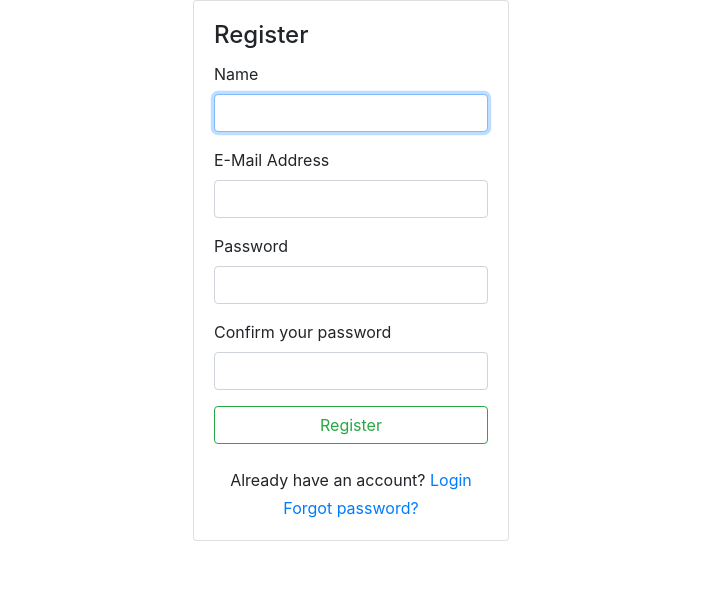
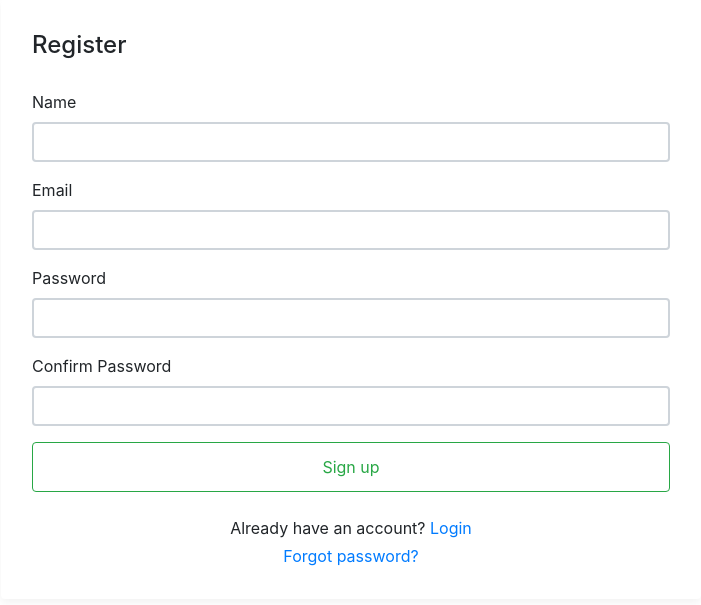
Before and after one commit to Iaroslavv/WebStore, a Flask app: page /signup in a window 1280 px wide. Shown: the part 56-661 px from the top of the page, without its empty margins (289-990 px from the left). Run offline with Flask 2, Linux system fonts and the light colour scheme; some libraries are stand-ins or nearby versions.

Commit message:
save draft

```diff
--- a/app/__init__.py
+++ b/app/__init__.py
@@ -1,11 +1,17 @@
 from flask import Flask
 from flask_sqlalchemy import SQLAlchemy
 from flask_migrate import Migrate
+from flask_login import LoginManager
+from flask_bcrypt import Bcrypt
 
 app = Flask(__name__, instance_relative_config=True)
 app.config.from_object("config.config")
 db = SQLAlchemy(app)
 db.init_app(app)
+bcrypt = Bcrypt(app)
+login_manager = LoginManager(app)
+login_manager.login_view = "users.login"
+login_manager.login_message_category = "info"
 migrate = Migrate(app, db)
 
 from app.users import routes
--- a/app/models.py
+++ b/app/models.py
@@ -1,7 +1,11 @@
 from flask_sqlalchemy import Model
-from app import db
+from app import db, login_manager
 from flask_login import UserMixin
 
+
+@login_manager.user_loader
+def load_user(user_id):
+    return User.query.get(int(user_id))
 
 class User(db.Model, UserMixin):
     id = db.Column(db.Integer, primary_key=True)
--- a/app/static/main.css
+++ b/app/static/main.css
@@ -1,3 +1,72 @@
 html, body {
     width: 100%;
 }
+
+body.my-login-page {
+	background-color: #b2b3b4;
+	font-size: 14px;
+}
+
+.my-login-page .brand {
+	width: 90px;
+	height: 90px;
+	overflow: hidden;
+	border-radius: 50%;
+	margin: 40px auto;
+	box-shadow: 0 4px 8px rgba(0,0,0,.05);
+	position: relative;
+	z-index: 1;
+}
+
+
+.my-login-page .card-wrapper {
+	width: 700px;
+}
+
+.my-login-page .card {
+	border-color: transparent;
+	box-shadow: 0 4px 8px rgba(0,0,0,.05);
+}
+
+.my-login-page .card.fat {
+	padding: 10px;
+}
+
+.my-login-page .card .card-title {
+	margin-bottom: 30px;
+}
+
+.my-login-page .form-control {
+	border-width: 2.3px;
+}
+
+.my-login-page .form-group label {
+	width: 100%;
+}
+
+.my-login-page .btn.btn-block {
+	padding: 12px 10px;
+}
+
+.my-login-page .footer {
+	margin: 40px 0;
+	color: #888;
+	text-align: center;
+}
+
+@media screen and (max-width: 425px) {
+	.my-login-page .card-wrapper {
+		width: 90%;
+		margin: 0 auto;
+	}
+}
+
+@media screen and (max-width: 320px) {
+	.my-login-page .card.fat {
+		padding: 0;
+	}
+
+	.my-login-page .card.fat .card-body {
+		padding: 15px;
+	}
+}
--- a/app/templates/signup.html
+++ b/app/templates/signup.html
@@ -8,46 +8,75 @@
                 <div class="card fat">
                     <div class="card-body">
                         <h4 class="card-title">Register</h4>
-                        <form method="POST" class="my-login-validation" novalidate="">
+                        <form method="POST">
                             <div class="form-group">
-                                <label for="name">Name</label>
-                                <input id="name" type="text" class="form-control" name="name" required autofocus>
+                                {{ form.name.label(class="form-control-label") }}
+
+                                {% if form.name.errors %}
+                                {{ form.name(class="form-control form-control") }}
                                 <div class="invalid-feedback">
-                                    What's your name?
+                                    {% for error in form.name.errors %}
+                                    <span>{{ error }}</span>
+                                    {% endfor %}
                                 </div>
+                                {% else %}
+                                    {{ form.name(class="form-control form-control") }}
+                                {% endif %}
+
                             </div>
 
                             <div class="form-group">
-                                <label for="email">E-Mail Address</label>
-                                <input id="email" type="email" class="form-control" name="email" required>
+                                {{ form.email.label(class="form-control-label") }}
+
+                                {% if form.email.errors %}
+                                {{ form.email(class="form-control form-control") }}
                                 <div class="invalid-feedback">
-                                    Your email is invalid
+                                    {% for error in form.email.errors %}
+                                    <span>{{ error }}</span>
+                                    {% endfor %}
                                 </div>
+                                {% else %}
+                                    {{ form.email(class="form-control form-control") }}
+                                {% endif %}
+
                             </div>
 
                             <div class="form-group">
-                                <label for="password">Password</label>
-                                <input id="password" type="password" class="form-control" name="password" required data-eye>
+                                {{ form.password.label(class="form-control-label") }}
+
+                                {% if form.password.errors %}
+                                {{ form.password(class="form-control form-control") }}
                                 <div class="invalid-feedback">
-                                    Password is required
+                                    {% for error in form.password.errors %}
+                                    <span>{{ error }}</span>
+                                    {% endfor %}
                                 </div>
+                                {% else %}
+                                    {{ form.password(class="form-control form-control") }}
+                                {% endif %}
+
                             </div>
 
                             <div class="form-group">
-                                <label for="password">Confirm your password</label>
-                                <input id="password" type="password" class="form-control" name="password" required data-eye>
+                                {{ form.confirm_password.label(class="form-control-label") }}
+
+                                {% if form.confirm_password.errors %}
+                                {{ form.confirm_password(class="form-control form-control") }}
                                 <div class="invalid-feedback">
-                                    Password is required
+                                    {% for error in form.confirm_password.errors %}
+                                    <span>{{ error }}</span>
+                                    {% endfor %}
                                 </div>
+                                {% else %}
+                                    {{ form.confirm_password(class="form-control form-control") }}
+                                {% endif %}
                             </div>
 
                             <div class="form-group m-0">
-                                <button type="submit" class="btn btn-outline-success btn-block">
-                                    Register
-                                </button>
+                                {{ form.submit(class="btn btn-outline-success btn-block") }}
                             </div>
                             <div class="mt-4 text-center">
-                                Already have an account? <a href="#">Login</a>
+                                Already have an account? <a href="{{ url_for('users.login') }}">Login</a>
                             </div>
                             <div class="mt-1 text-center">
                                 <a href="#">Forgot password?</a>
--- a/app/users/forms.py
+++ b/app/users/forms.py
@@ -0,0 +1,32 @@
+from flask_wtf import FlaskForm
+from wtforms import StringField, PasswordField, BooleanField, SubmitField
+from wtforms.fields.html5 import EmailField
+from wtforms.validators import DataRequired, Length, EqualTo, ValidationError
+from app.models import User
+
+class SignUpForm(FlaskForm):
+    name = StringField("Name", validators=[DataRequired(),
+                                           Length(min=2, max=20)])
+    email = EmailField("Email", validators=[DataRequired()])
+    password = PasswordField("Password", validators=[DataRequired()])
+    confirm_password = PasswordField("Confirm Password",
+                                     validators=[DataRequired(),
+                                                 EqualTo("password")])
+    submit = SubmitField("Sign up")
+
+    def validate_name(self, name):
+        user = User.query.filter_by(name=name.data).first()
+        if user:
+            raise ValidationError("The user with this name already exists!")
+
+    def validate_email(self, email):
+        email = User.query.filter_by(email=email.data).first()
+        if email:
+            raise ValidationError("The user with this email already exists!")
+
+
+class LoginForm(FlaskForm):
+    email = EmailField("Email", validators=[DataRequired()])
+    password = PasswordField("Password", validators=[DataRequired()])
+    remember = BooleanField("Remember me")
+    submit = SubmitField("Log in")
--- a/app/users/routes.py
+++ b/app/users/routes.py
@@ -1,6 +1,11 @@
-from flask import Blueprint, render_template
+from flask import Blueprint, render_template, url_for, redirect
+from app import db, bcrypt, login_manager
+from app.models import User
+from flask_login import current_user, login_user, login_required, logout_user
+from app.users.forms import SignUpForm, LoginForm
 
-users = Blueprint("Users", __name__)
+
+users = Blueprint("users", __name__)
 
 @users.route("/", methods=["GET", "POST"])
 def index():
@@ -8,10 +13,32 @@ def index():
 
 @users.route("/signup", methods=["GET", "POST"])
 def signup():
-    return render_template("signup.html")
+    if current_user.is_authenticated():
+        return redirect(url_for("users.index"))
+    form = SignUpForm()
+    if form.validate_on_submit():
+        hashed_password = bcrypt.generate_password_hash(form.password.data).decode("utf-8")
+        user = User(name=form.name.data,
+                    email=form.email.data,
+                    password=hashed_password)
+        db.session.add(user)
+        db.session.commit()
+        flash("Your account has been successfully created!", "success")
+    return render_template("signup.html", form=form)
 
 
 
 @users.route("/login", methods=["GET", "POST"])
 def login():
-    return render_template("login.html")
+    if current_user.is_authenticated():
+        return redirect(url_for("users.index"))
+    form = LoginForm()
+    if form.validate_on_submit():
+        user = User.query.filter_by(email=form.email.data).first()
+        if user and bcrypt.check_password_hash(user.password, form.password.data):
+            login_user(user, remember=form.remember.data)
+            flash('Successfully logged in!', 'success')
+            return redirect(next_page) if next_page else redirect(url_for('users.index'))
+        else:
+            flash('Login unsuccessful. Please check your email address and password and try again', 'danger')
+    return render_template("login.html", form=form)
```
Also changed, not shown: app/templates/login.html (added, +58 -0 lines), app/webstore.db (added).
